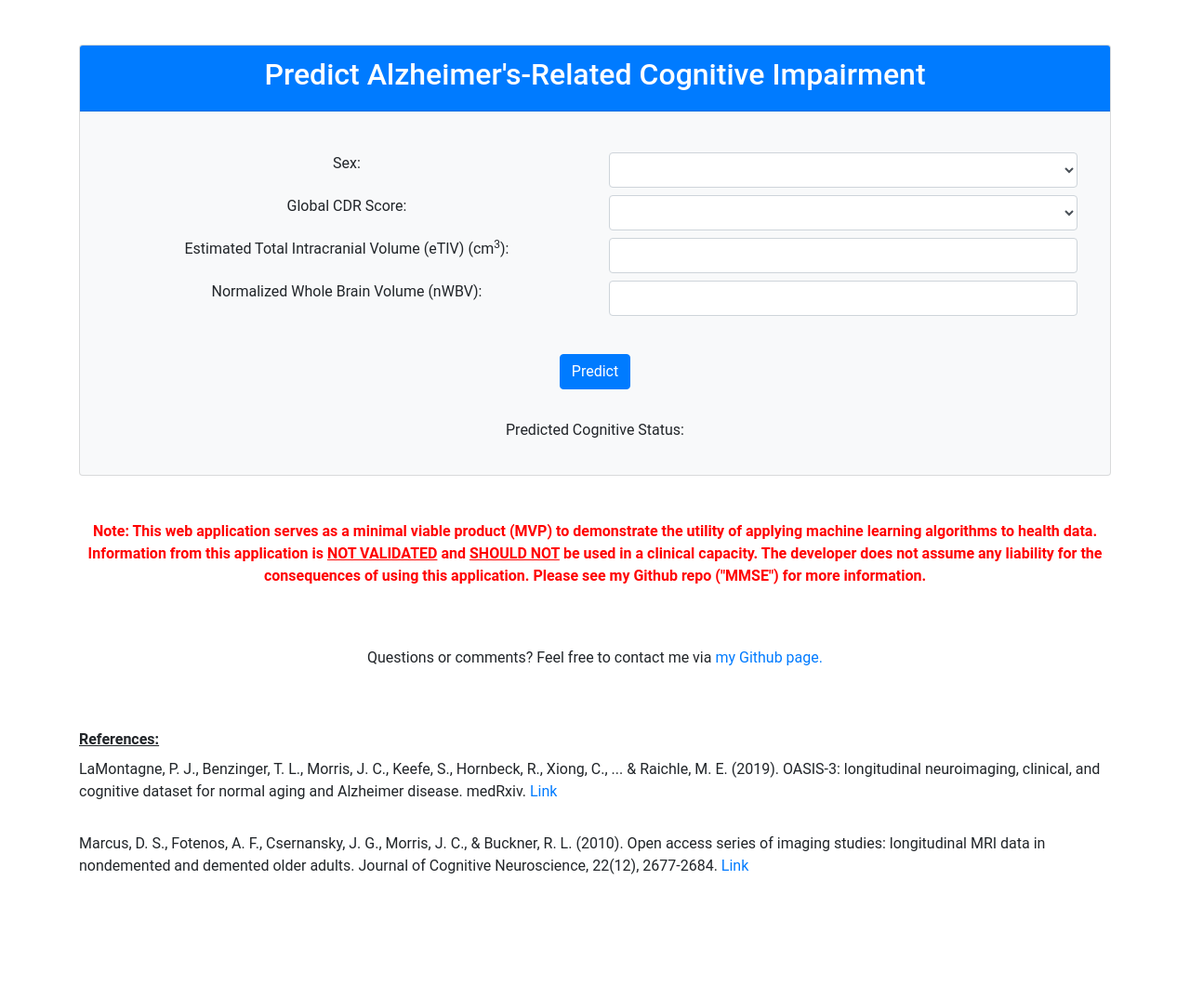
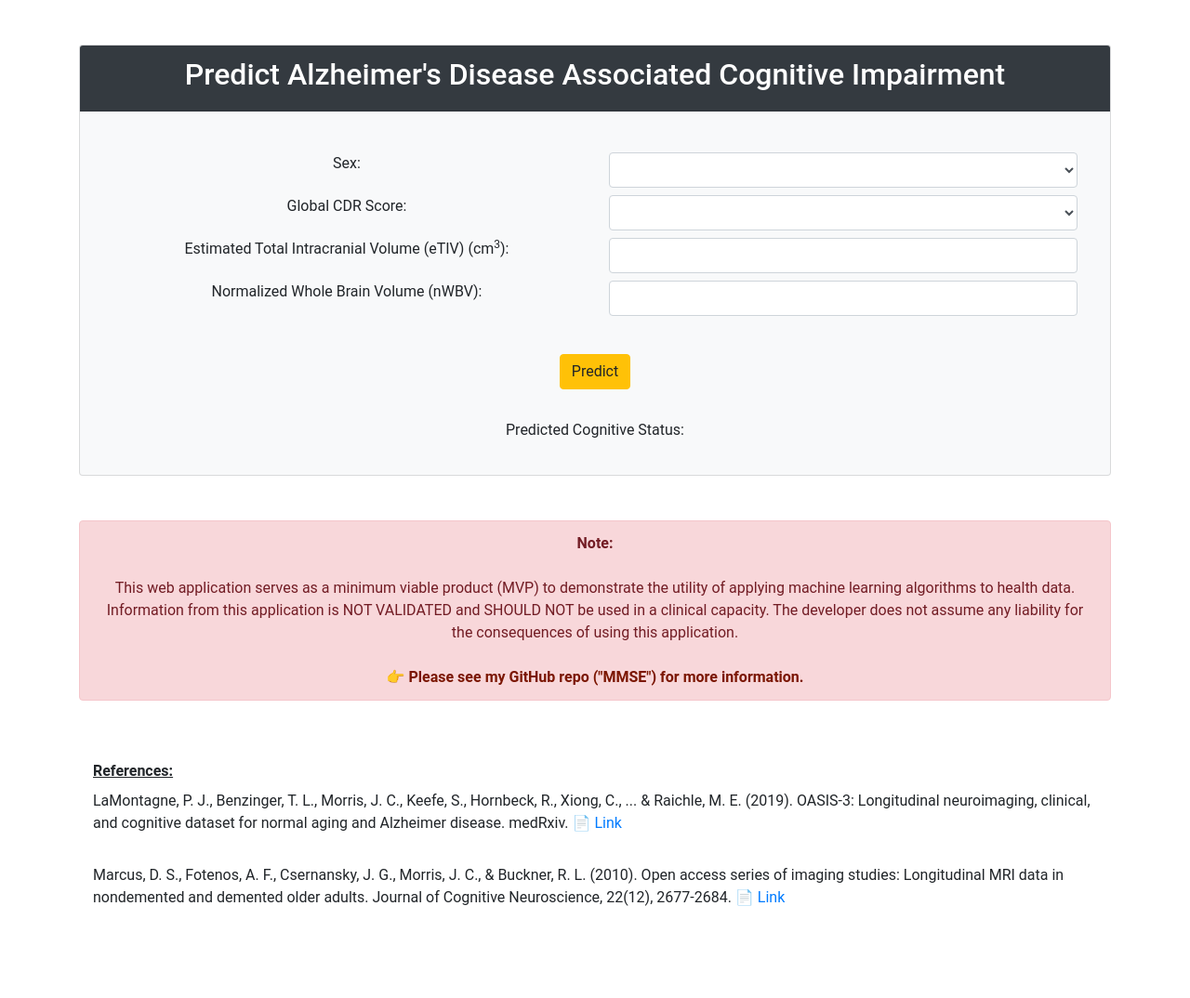
Before and after one commit to kkphd/MMSE, a Flask app: page / in a window 1280 px wide. Shown: the whole page at 93% size. Before the commit the page ends 941 px from the top, so only its background shows below. Run offline with Flask 2, Linux system fonts and the light colour scheme; parts of the project's set-up code (start-up, migrations or seed data) failed here and were passed over; some libraries are stand-ins or nearby versions.

Commit message:
Edited webpage

```diff
--- a/templates/index.html
+++ b/templates/index.html
@@ -31,9 +31,9 @@
 <body>
 <div class="container">
   <div class="card bg-light text-center mt-5">
-    <div class="bg-primary card-header text-white">
+    <div class="bg-dark mb3 card-header text-white">
       <h2 style="text-align: center">
-        Predict Alzheimer's-Related Cognitive Impairment
+        Predict Alzheimer's Disease Associated Cognitive Impairment
       </h2></div>
     <div class="card-body">
       <form method="post" action="{{ url_for('predict')}}">
@@ -88,7 +88,7 @@
             </div>
           </div>
           <br>
-          <input type="submit" value="Predict" class="btn btn-primary mt-2"/>
+          <input type="submit" value="Predict" class="btn btn-warning mt-2"/>
         </div>
       </form>
       <br>
@@ -99,19 +99,20 @@
     </div>
   </div>
   <p class="text-center mt-5">
-  <p align="center" style="color:red"><b>Note: This web application serves as a minimal
-    viable product (MVP) to demonstrate the utility of applying machine learning algorithms
-    to health data. Information from this application is <u>NOT VALIDATED</u> and
-    <u>SHOULD NOT</u> be used in a clinical capacity. The developer does not assume any
-    liability for the consequences of using this application. Please see my Github
-    repo ("MMSE") for more information.</b>
-<br>
-  <br>
-  <br>
-</p>
-  <p align="center">Questions or comments? Feel free to contact me via
-  <a href="http://www.github.com/kkphd">my Github page.</a></p>
-      </div>
+    <div class="alert alert-danger" role="alert" align="center">
+      <b>Note:</b>
+      <br>
+    </br>
+    This web application serves as a minimum viable product (MVP) to demonstrate
+      the utility of applying machine learning algorithms to health data. Information
+      from this application is NOT VALIDATED and SHOULD NOT be used in
+      a clinical capacity. The developer does not assume any liability for the consequences
+      of using this application.
+      <br>
+    </br>
+      <a href="https://github.com/kkphd/MMSE" style="color:#7B1602"><b> 👉 Please see my GitHub repo ("MMSE")
+        for more information.</b><a>
+</div>
 <br>
 <br>
 </body>
@@ -120,19 +121,20 @@
     <div class="mt-2">
       LaMontagne, P. J., Benzinger, T. L., Morris, J. C., Keefe, S., Hornbeck, R., Xiong, C., ... & Raichle, M. E.
       (2019).
-      OASIS-3: longitudinal neuroimaging, clinical, and cognitive dataset for normal aging and Alzheimer disease.
+      OASIS-3: Longitudinal neuroimaging, clinical, and cognitive dataset for normal aging and Alzheimer disease.
       medRxiv.
-      <a href="https://www.medrxiv.org/content/10.1101/2019.12.13.19014902v1">Link</a>
+      <a href="https://www.medrxiv.org/content/10.1101/2019.12.13.19014902v1">📄 Link</a>
       <br>
       <br>
       <div class="mt-2">
         Marcus, D. S., Fotenos, A. F., Csernansky, J. G., Morris, J. C., & Buckner, R. L. (2010). Open access series of
-        imaging studies: longitudinal MRI data in nondemented and demented older adults. Journal of Cognitive
+        imaging studies: Longitudinal MRI data in nondemented and demented older adults. Journal of Cognitive
         Neuroscience,
-        22(12), 2677-2684. <a href="https://www.ncbi.nlm.nih.gov/pmc/articles/PMC2895005/">Link</a>
+        22(12), 2677-2684. <a href="https://www.ncbi.nlm.nih.gov/pmc/articles/PMC2895005/">📄 Link</a>
       </div>
+<br>
+</br>
+<br>
+</br>
 </body>
-    </div>
-    <div>
-    </div>
 </html>
```
